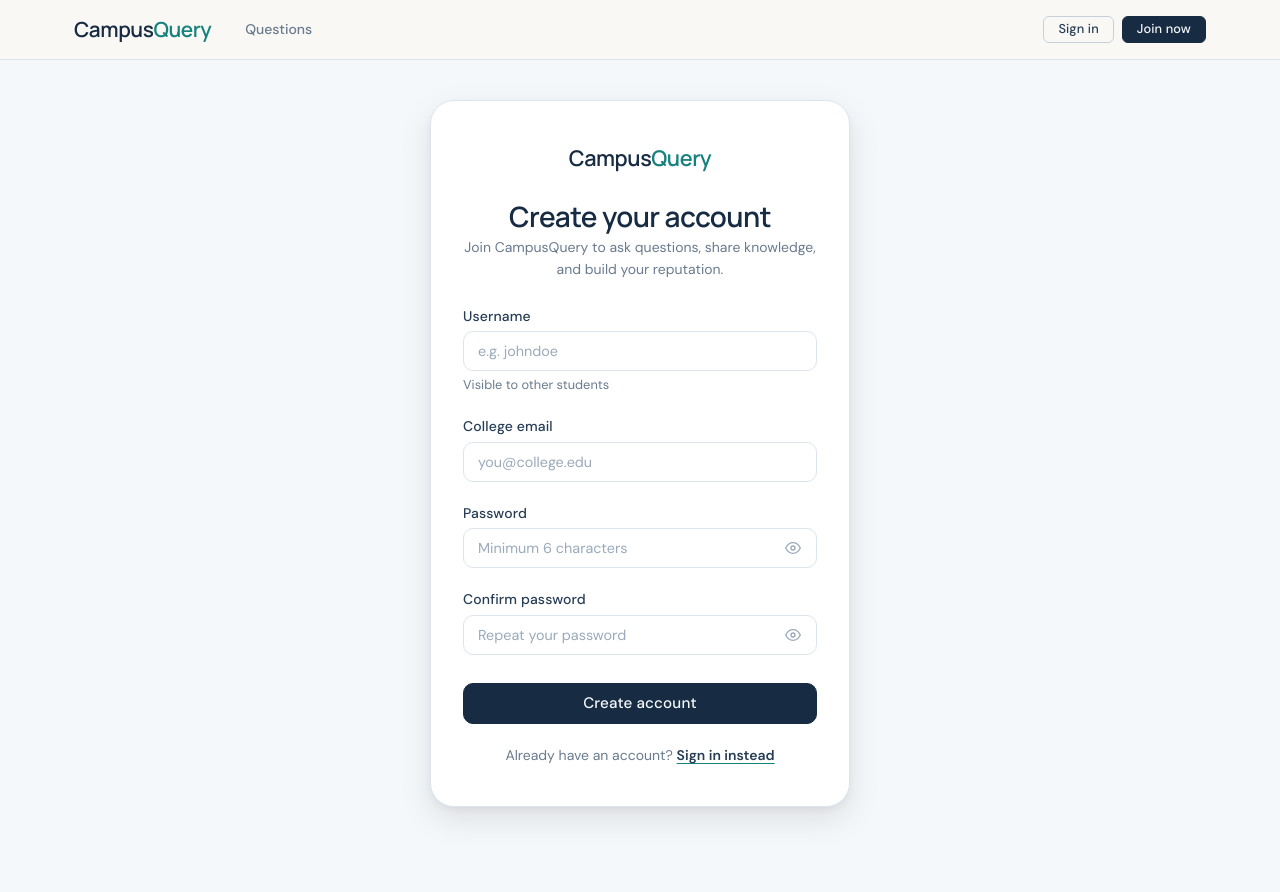
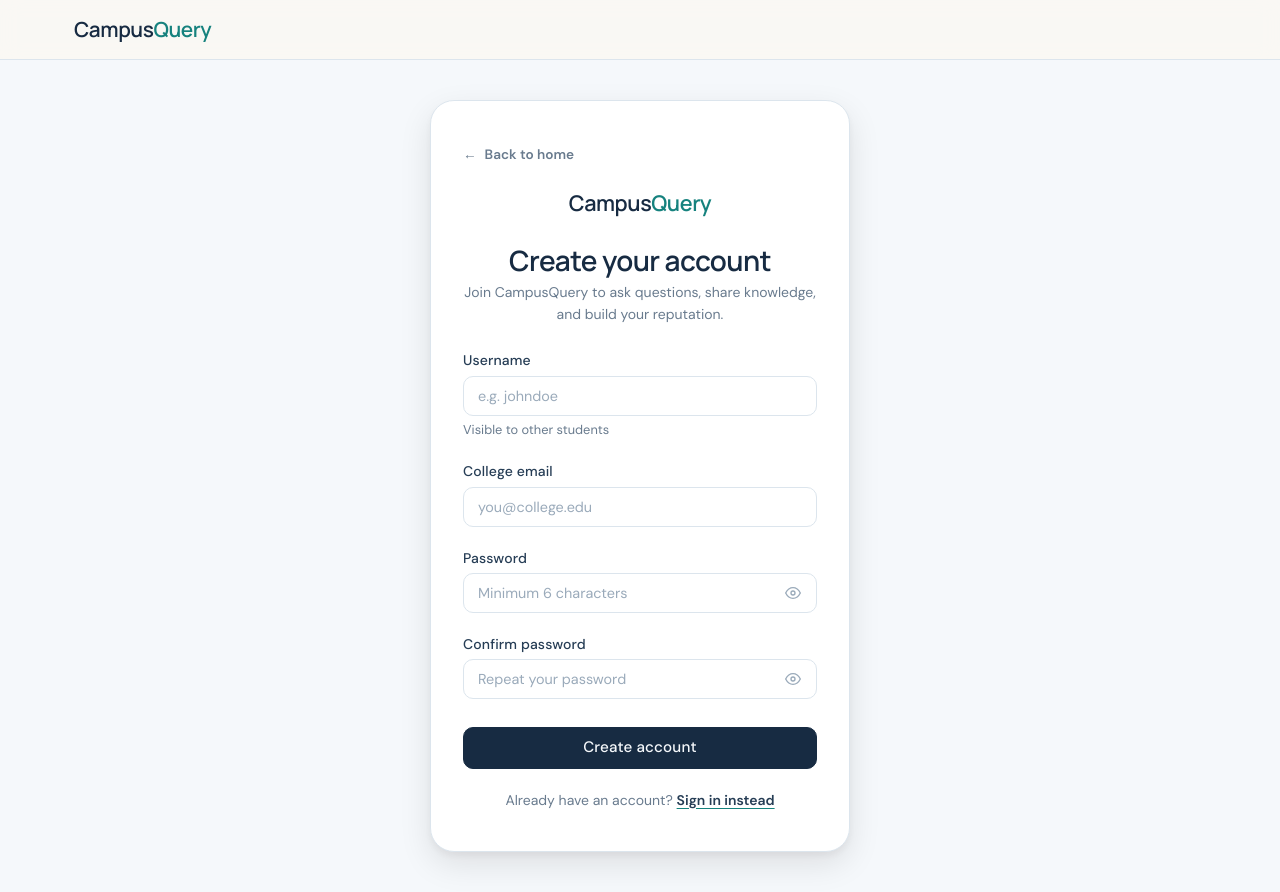
Before and after one commit to mansiray26a/campusquery, a React (Vite) app in the folder frontend/: page /register in a window 1280 px wide. Before the commit the page ends 847 px from the top, so only its background shows below. Built offline with nearby package versions, Linux system fonts and the light colour scheme; no server answers.

Commit message:
feat: add back to home link in auth pages and style it

```diff
--- a/frontend/src/components/Navbar.jsx
+++ b/frontend/src/components/Navbar.jsx
@@ -7,6 +7,7 @@ const Navbar = () => {
   const { user, logout } = useContext(AuthContext);
   const navigate = useNavigate();
   const location = useLocation();
+  const isGuestAuthPage = !user && ['/login', '/register'].includes(location.pathname);
   const [menuOpen, setMenuOpen] = useState(false);
   const [scrolled, setScrolled] = useState(false);
 
@@ -35,7 +36,7 @@ const Navbar = () => {
         </Link>
 
         {/* Desktop Links */}
-        <div className="navbar-links" role="menubar">
+        {!isGuestAuthPage && <div className="navbar-links" role="menubar">
           {user && user.role !== 'admin' && (
             <NavLink
               to={user.role === 'admin' ? '/admin' : '/dashboard'}
@@ -79,10 +80,10 @@ const Navbar = () => {
               Admin Dashboard
             </NavLink>
           )}
-        </div>
+        </div>}
 
         {/* Desktop User Actions */}
-        <div className="navbar-user">
+        {!isGuestAuthPage && <div className="navbar-user">
           {user ? (
             <>
               <span className="navbar-rep" title="Reputation Points" aria-label={`${user.reputation || 0} reputation points`}>
@@ -109,10 +110,10 @@ const Navbar = () => {
               </Link>
             </>
           )}
-        </div>
+        </div>}
 
         {/* Mobile Hamburger */}
-        <button
+        {!isGuestAuthPage && <button
           className={`navbar-hamburger${menuOpen ? ' open' : ''}`}
           onClick={() => setMenuOpen(!menuOpen)}
           aria-label={menuOpen ? 'Close navigation menu' : 'Open navigation menu'}
@@ -122,11 +123,11 @@ const Navbar = () => {
           <span />
           <span />
           <span />
-        </button>
+        </button>}
       </div>
 
       {/* Mobile Menu Drawer */}
-      <div
+      {!isGuestAuthPage && <div
         id="mobile-menu"
         className={`navbar-mobile${menuOpen ? ' open' : ''}`}
         aria-hidden={!menuOpen}
@@ -185,7 +186,7 @@ const Navbar = () => {
             </div>
           )}
         </div>
-      </div>
+      </div>}
 
       {/* Mobile backdrop */}
       {menuOpen && (
--- a/frontend/src/pages/Login.jsx
+++ b/frontend/src/pages/Login.jsx
@@ -40,6 +40,9 @@ const Login = () => {
       <Navbar />
       <div className="auth-page">
         <div className="auth-card animate-fade-up">
+          <Link to="/" className="auth-home-link">
+            <span aria-hidden="true">&larr;</span> Back to home
+          </Link>
           <div className="auth-brand" aria-hidden="true">
             Campus<span>Query</span>
           </div>
--- a/frontend/src/pages/Register.jsx
+++ b/frontend/src/pages/Register.jsx
@@ -49,6 +49,9 @@ const Register = () => {
       <Navbar />
       <div className="auth-page">
         <div className="auth-card animate-fade-up">
+          <Link to="/" className="auth-home-link">
+            <span aria-hidden="true">&larr;</span> Back to home
+          </Link>
           <div className="auth-brand" aria-hidden="true">
             Campus<span>Query</span>
           </div>
--- a/frontend/src/styles/auth.css
+++ b/frontend/src/styles/auth.css
@@ -19,6 +19,20 @@
   border-radius: var(--radius-xl);
   box-shadow: var(--shadow-lg);
   padding: var(--space-10) var(--space-8);
+}
+
+.auth-home-link {
+  display: inline-flex;
+  align-items: center;
+  gap: var(--space-2);
+  margin-bottom: var(--space-5);
+  color: var(--text-secondary);
+  font-size: 0.85rem;
+  font-weight: 600;
+}
+
+.auth-home-link:hover {
+  color: var(--primary-hover);
 }
 
 /* Brand mark */
```
